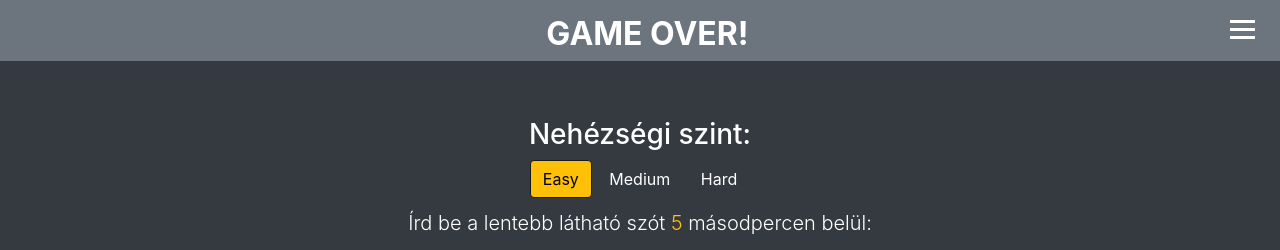
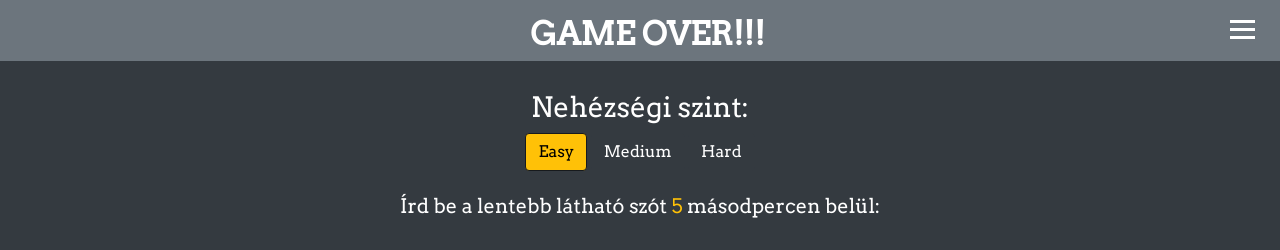
Before and after one commit to Maja0426/type-game, a website: page dist/index.html in a window 1280 px wide. Shown: the top 250 px of the page. Drawn offline with nearby package versions, Linux system fonts and the light colour scheme.

Commit message:
Added best score & minimal modifications on game area

```diff
--- a/scss/_mobile.scss
+++ b/scss/_mobile.scss
@@ -66,6 +66,10 @@
   .counters h3 {
     font-size: 2rem;
   }
+
+  .command {
+    font-size: 1rem;
+  }
 }
 
 
@@ -85,7 +89,7 @@
 
 @include mediaXl {
   .b-group {
-    margin-top: 20%;
+    margin-top: 15%;
   }
   .help-content {
     margin-top: 15vh;
--- a/scss/main.scss
+++ b/scss/main.scss
@@ -2,7 +2,9 @@
 @import 'menu';
 
 body {
-  margin-bottom: 10%;
+  margin-bottom: 5%;
+   font-family: 'Arvo',
+   serif;
 }
 
 .active {
@@ -19,6 +21,7 @@
 
 .b-group {
 padding: 10px;
+margin-bottom: 10px;
 }
 
 .progress {
```
Also changed, not shown: dist/about.html, dist/css/main.css, dist/help.html, dist/index.html, dist/js/app.js.
